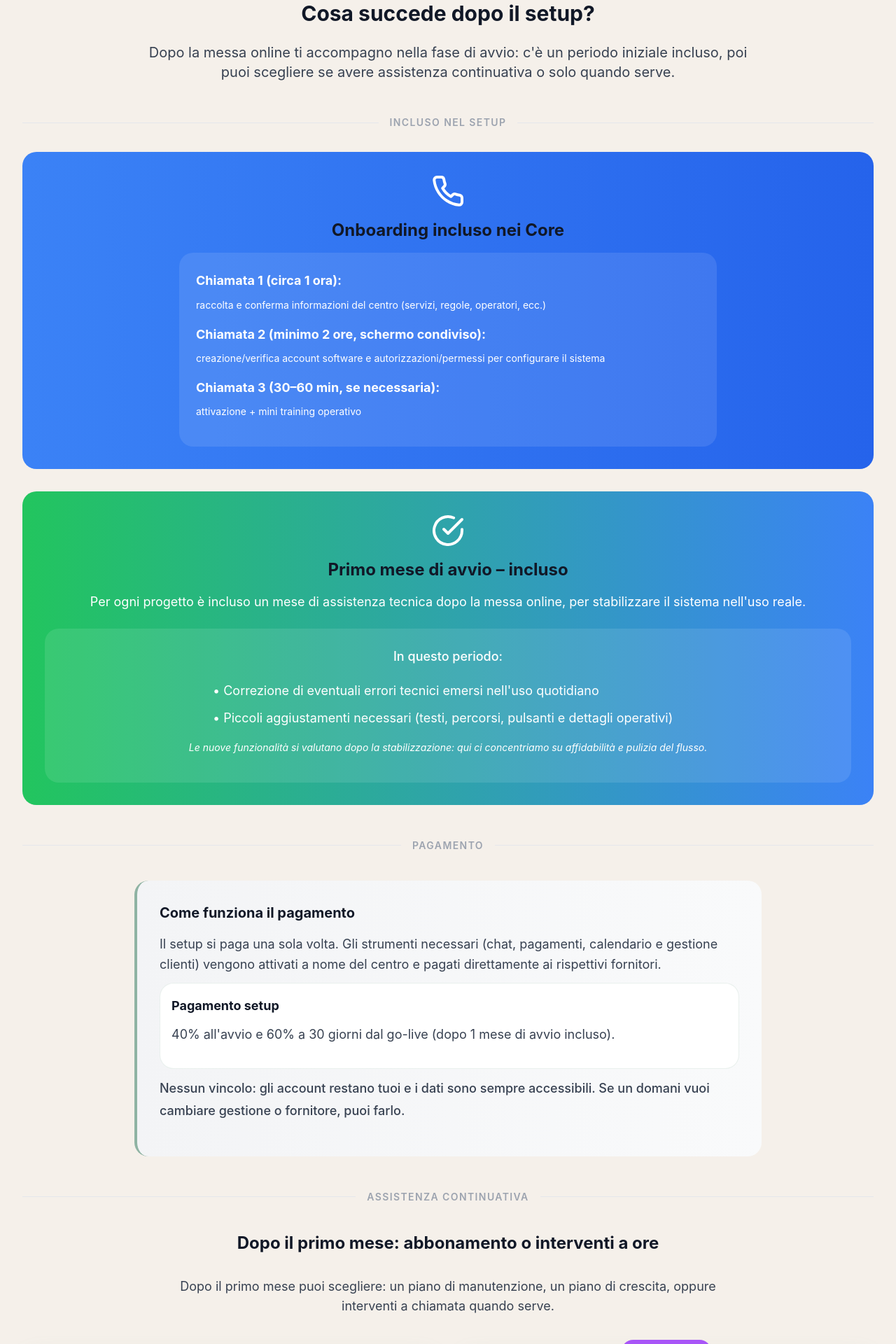
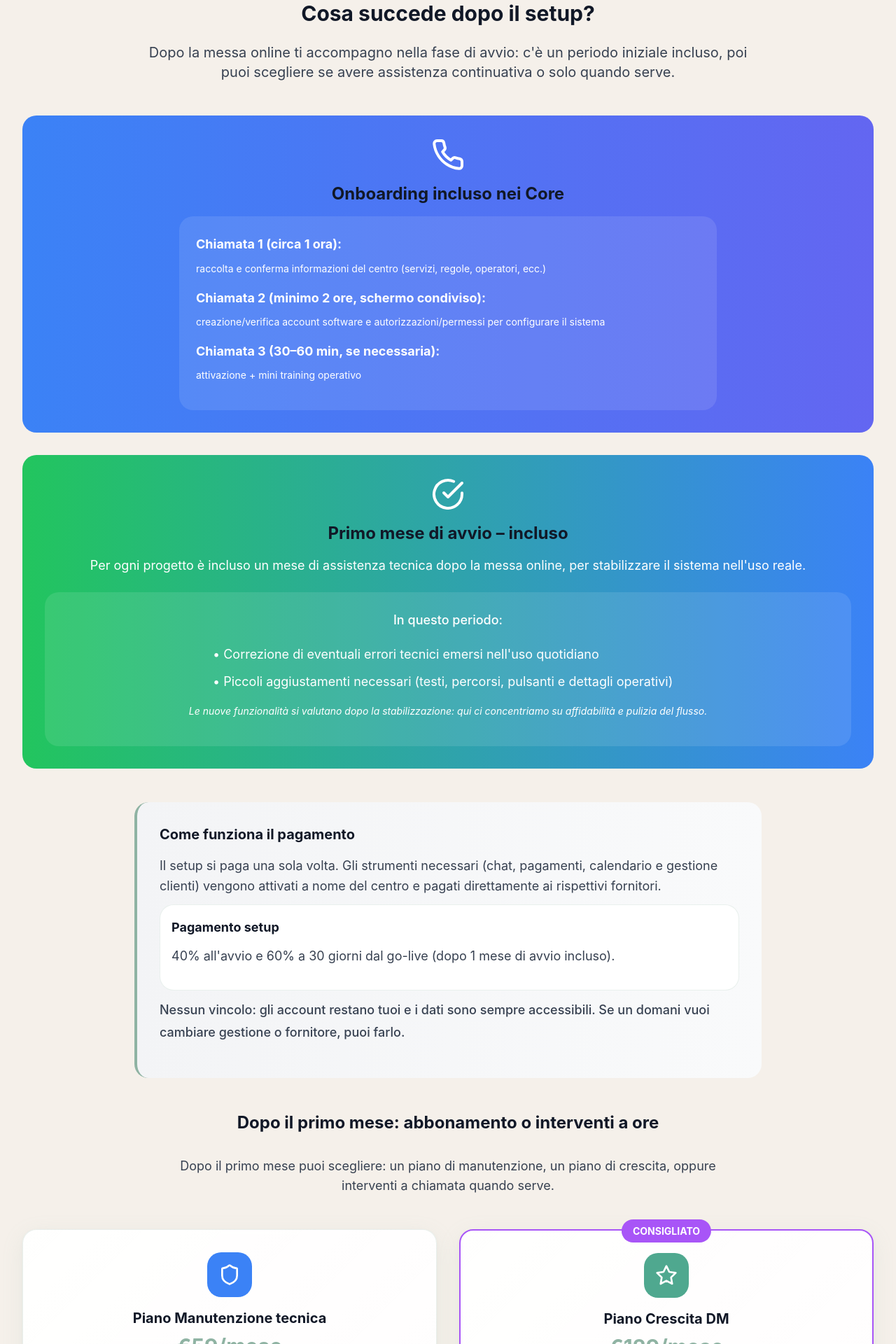
Before and after one commit to ronza99/SocialFlow-Wellness, a React (Vite) app: page / in a window 1280 px wide. Shown: the part 7273-9193 px from the top of the page at 70% size. Built offline with nearby package versions, Linux system fonts and the light colour scheme.

Commit message:
Updated PricingCalculator.tsx

```diff
--- a/src/components/PricingCalculator.tsx
+++ b/src/components/PricingCalculator.tsx
@@ -891,12 +891,7 @@ const PricingCalculator: React.FC<PricingCalculatorProps> = ({
             </p>
 
             {/* Onboarding incluso */}
-            <div className="flex items-center gap-4 mb-8">
-              <div className="flex-1 h-px bg-gray-200" />
-              <span className="text-sm font-semibold text-gray-400 uppercase tracking-widest whitespace-nowrap">Incluso nel setup</span>
-              <div className="flex-1 h-px bg-gray-200" />
-            </div>
-            <div className="bg-gradient-to-r from-blue-500 to-blue-600 text-white rounded-wellness p-8 mb-8 text-center">
+            <div className="bg-gradient-to-r from-blue-500 to-indigo-500 text-white rounded-wellness p-8 mb-8 text-center">
               <Phone className="w-12 h-12 mx-auto mb-4" />
               <h4 className="text-2xl font-serif font-bold mb-4">Onboarding incluso nei Core</h4>
               <div className="bg-white/10 rounded-wellness p-6 text-left max-w-3xl mx-auto">
@@ -936,13 +931,6 @@ const PricingCalculator: React.FC<PricingCalculatorProps> = ({
               </div>
             </div>
 
-            {/* Separatore pagamento */}
-            <div className="flex items-center gap-4 my-10">
-              <div className="flex-1 h-px bg-gray-200" />
-              <span className="text-sm font-semibold text-gray-400 uppercase tracking-widest whitespace-nowrap">Pagamento</span>
-              <div className="flex-1 h-px bg-gray-200" />
-            </div>
-
             {/* Come funziona il pagamento */}
             <div className="mb-12">
               <div className="bg-gradient-to-r from-gray-100 to-gray-50 rounded-wellness p-8 border-l-4 border-sage-green max-w-4xl mx-auto">
@@ -962,13 +950,6 @@ const PricingCalculator: React.FC<PricingCalculatorProps> = ({
                   Nessun vincolo: gli account restano tuoi e i dati sono sempre accessibili. Se un domani vuoi cambiare gestione o fornitore, puoi farlo.
                 </p>
               </div>
-            </div>
-
-            {/* Separatore manutenzione */}
-            <div className="flex items-center gap-4 my-10">
-              <div className="flex-1 h-px bg-gray-200" />
-              <span className="text-sm font-semibold text-gray-400 uppercase tracking-widest whitespace-nowrap">Assistenza continuativa</span>
-              <div className="flex-1 h-px bg-gray-200" />
             </div>
 
             {/* Piani di manutenzione */}
```
Also changed, not shown: 17 other files (tests, documents, lock files or other folders).
